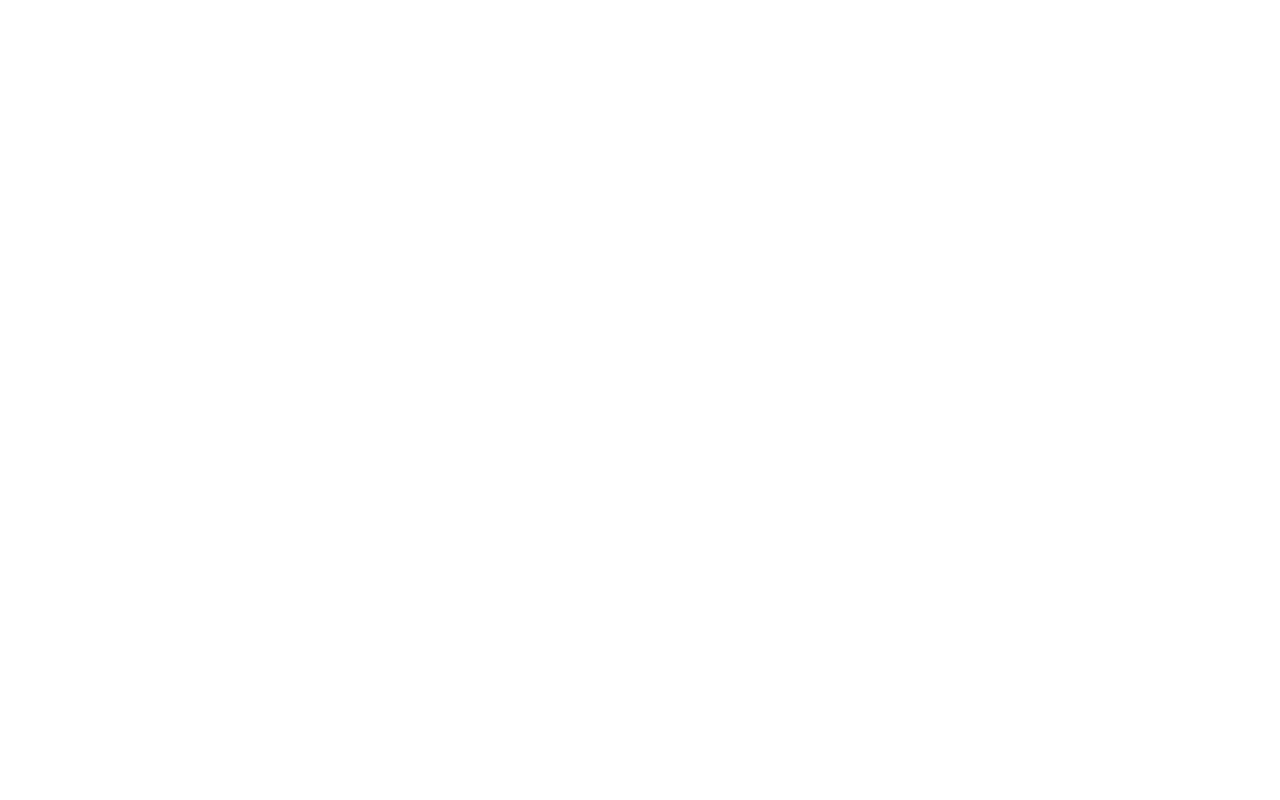
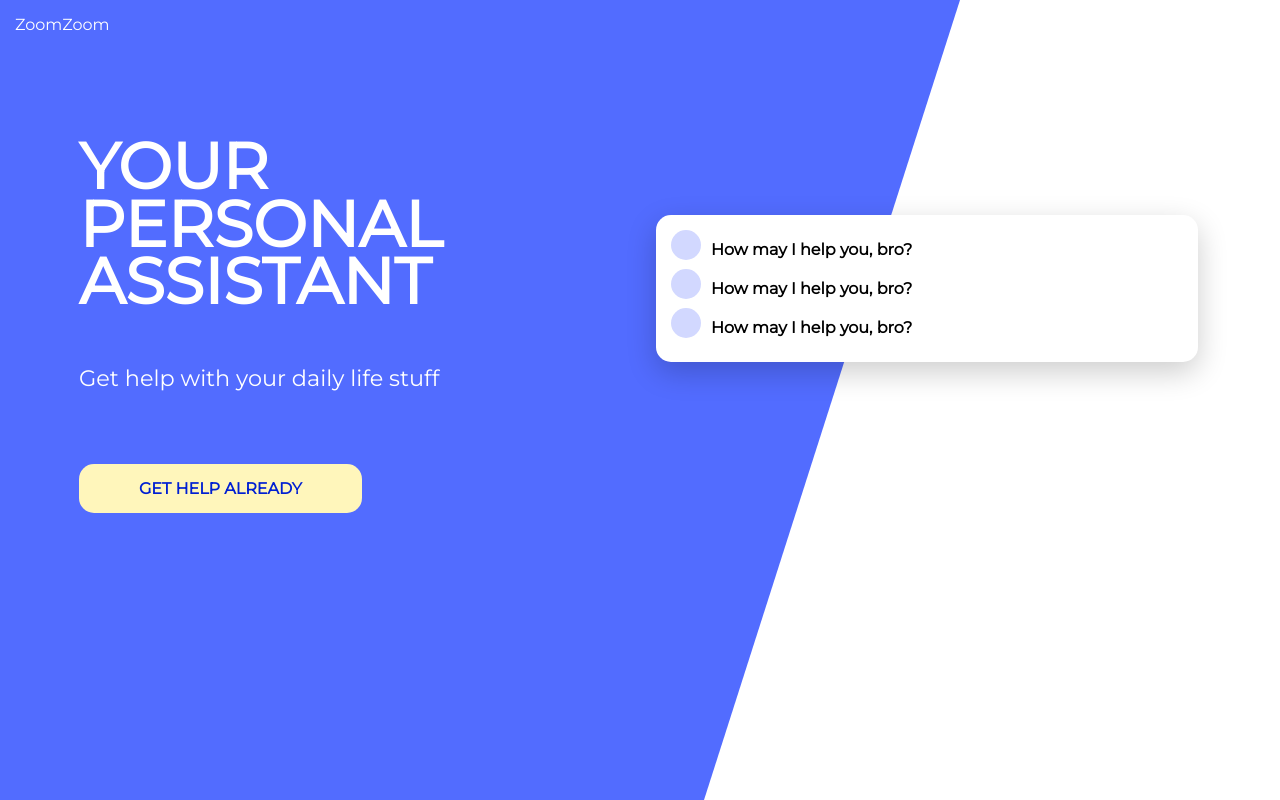
Before and after one commit to c0sta/sass-landing-page, a plain HTML site: page index.html in a window 1280 px wide. Drawn offline with Linux system fonts and the light colour scheme.

Commit message:
final page

```diff
--- /dev/null
+++ b/css/main.scss
@@ -0,0 +1,143 @@
+// IMPORTS
+@import url("https://fonts.googleapis.com/css?family=Montserrat&display=swap");
+
+// VARIABLES
+$colors: (
+    primary: #526cff,
+    primary-light: lighten(#526cff, 25%),
+    primary-dark: darken(#526cff, 25%),
+    accent: #fff6bb
+);
+$padding: 15px;
+$borders: 15px;
+$desktop: 840px;
+
+// FUNCTIONS
+@function color($color-name) {
+    @return map-get($colors, $color-name);
+}
+
+// MIXINS
+@mixin desktop {
+    @media (min-width: #{$desktop}) {
+        @content;
+    }
+}
+
+// ELEMENTS
+body,
+html {
+    height: 100%;
+}
+
+body {
+    font-family: "Montserrat";
+    margin: 0;
+    #bg {
+        background-color: color(primary);
+        clip-path: polygon(100% 0, 100% 82%, 45% 100%, 0 100%, 0 0);
+        width: 100%;
+        height: 100%;
+        position: absolute;
+        z-index: -1;
+
+        @include desktop {
+            clip-path: polygon(0 0, 75% 0, 55% 100%, 0% 100%);
+        }
+    }
+
+    header a {
+        color: white;
+        text-decoration: none;
+        padding: $padding;
+        display: block;
+        text-decoration: uppercase;
+    }
+}
+
+main {
+    @include desktop {
+        display: grid;
+        grid-template-columns: 50% auto;
+        grid-template-areas: "primary card";
+    }
+
+    section#card {
+        background: #fff;
+        padding: $padding;
+        margin: 1em auto;
+        border-radius: $borders;
+        box-shadow: 0 10px 30px rgba(0, 0, 0, 0.2);
+        width: 80%;
+        @include desktop {
+            grid-area: card;
+            height: fit-content;
+            align-self: center;
+            margin: 1em;
+        }
+
+        ul {
+            list-style-type: none;
+            margin: 0;
+            padding: 0;
+
+            li {
+                margin-bottom: 10px;
+                span {
+                    position: absolute;
+                    width: 30px;
+                    height: 30px;
+                    background-color: color(primary-light);
+                    border-radius: 50%;
+                    margin-right: 10px;
+                }
+                strong {
+                    display: inline-block;
+                    margin-left: max(40px);
+                    margin-top: 10px;
+                }
+            }
+        }
+    }
+    section#primary {
+        color: #fff;
+        padding: $padding;
+        text-align: center;
+        @include desktop {
+            grid-area: primary;
+            text-align: left;
+            margin: 4em 0 0 4em;
+        }
+        h1 {
+            font-size: 3em;
+            margin-top: 10px;
+            text-transform: uppercase;
+            font-weight: bold;
+            @include desktop {
+                width: 30%;
+                font-size: 4em;
+                line-height: 0.9em;
+            }
+        }
+
+        p {
+            font-size: 1.4em;
+        }
+        a {
+            color: color(primary-dark);
+            border-radius: $borders;
+            text-decoration: none;
+            text-transform: uppercase;
+            font-weight: bold;
+            background-color: color(accent);
+            display: block;
+            text-align: center;
+            margin: 50px auto 0 auto;
+            padding: $padding;
+            @include desktop {
+                display: inline-block;
+                padding: $padding $padding * 4;
+            }
+        }
+    }
+}
--- a/index.html
+++ b/index.html
@@ -4,7 +4,37 @@
         <meta charset="UTF-8" />
         <meta name="viewport" content="width=device-width, initial-scale=1.0" />
         <meta http-equiv="X-UA-Compatible" content="ie=edge" />
+        <link rel="stylesheet" href="css/main.css" />
         <title>SASS Landing Page</title>
     </head>
-  <body></body>
+    <body>
+        <div id="bg"></div>
+        <header>
+            <a href="#">ZoomZoom</a>
+        </header>
+
+        <main>
+            <section id="card">
+                <ul>
+                    <li>
+                        <span></span>
+                        <strong>How may I help you, bro?</strong>
+                    </li>
+                    <li>
+                        <span></span>
+                        <strong>How may I help you, bro?</strong>
+                    </li>
+                    <li>
+                        <span></span>
+                        <strong>How may I help you, bro?</strong>
+                    </li>
+                </ul>
+            </section>
+            <section id="primary">
+                <h1>Your Personal Assistant</h1>
+                <p>Get help with your daily life stuff</p>
+                <a href="#">Get help already</a>
+            </section>
+        </main>
+    </body>
 </html>
```
Also changed, not shown: css/main.css (added), 1 other file. Lines whose indentation alone changed are shown as unchanged.
